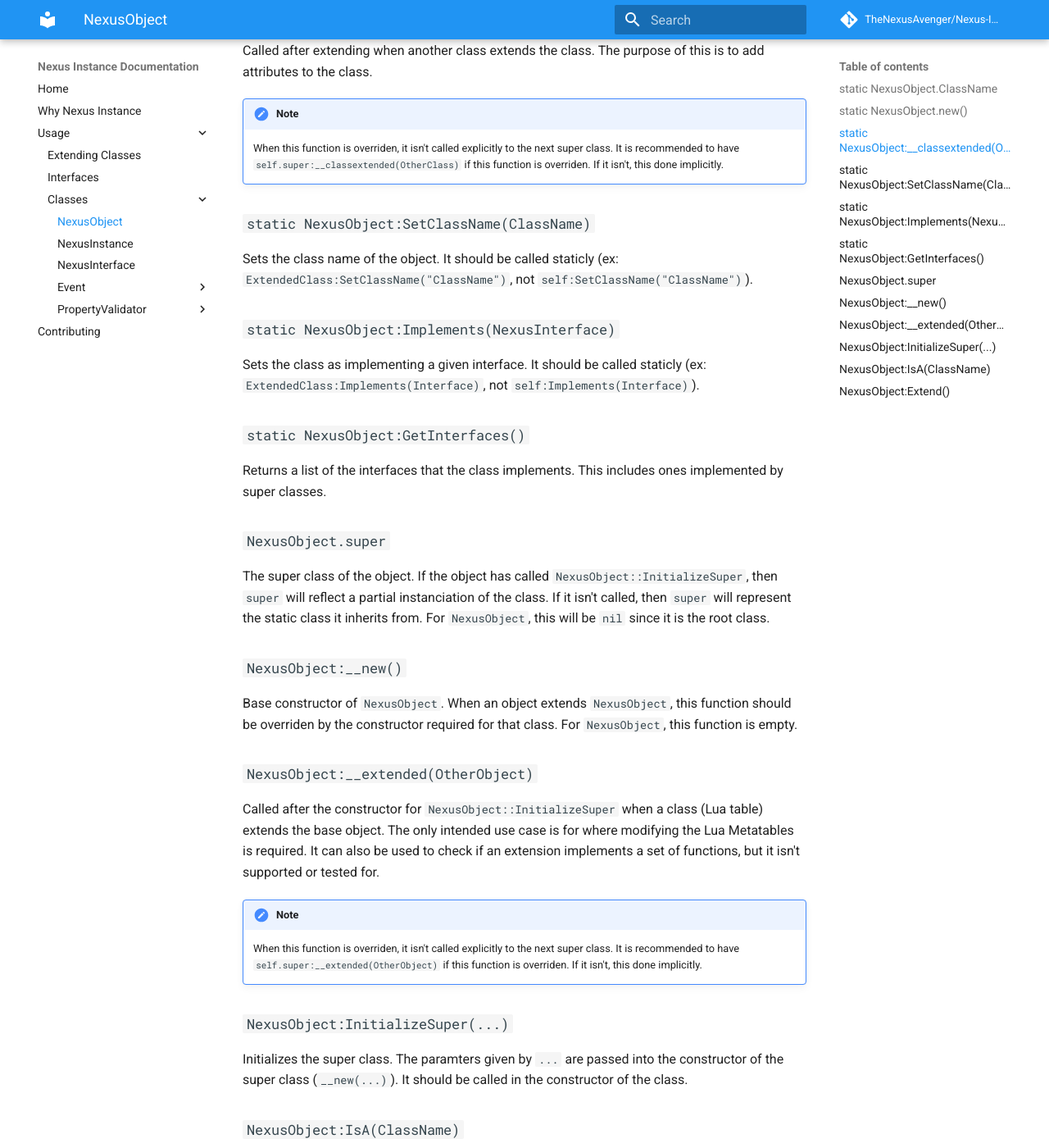
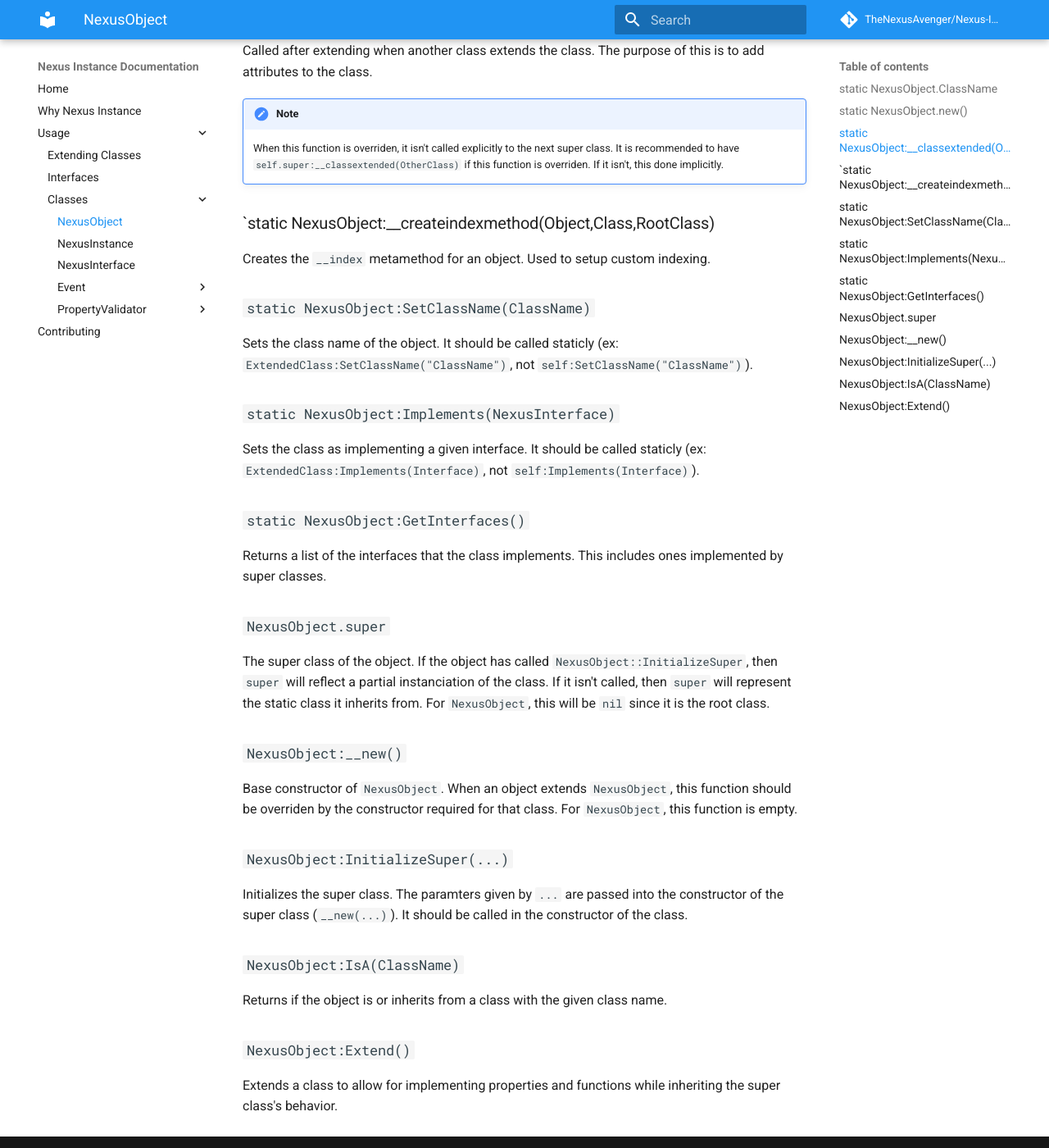
Before and after one commit to TheNexusAvenger/Nexus-Instance, an MkDocs documentation site: the page built from docs/getting-started/classes/nexusobject.md, in a window 1280 px wide and 1400 px high, scrolled down 596 px. Shown: the whole window at 82% size. Built offline with MkDocs 1.6.1 and Material for MkDocs 9.7.7, drawn with Linux system fonts in a browser that asks for light colours; comment, search, counter and statistics services are not loaded.

Commit message:
Removed __extended and added __createindexmethod from docs

```diff
--- a/docs/getting-started/classes/nexusobject.md
+++ b/docs/getting-started/classes/nexusobject.md
@@ -19,7 +19,6 @@ Creates an instance of `NexusObject`. It isn't intended
 to be used since it should be extended.
 
 ### `static NexusObject:__classextended(OtherClass)`
-
 Called after extending when another class extends
 the class. The purpose of this is to add attributes
 to the class.
@@ -28,6 +27,10 @@ to the class.
     explicitly to the next super class. It is recommended to
     have `self.super:__classextended(OtherClass)` if this function
     is overriden. If it isn't, this done implicitly.
+
+### `static NexusObject:__createindexmethod(Object,Class,RootClass)
+Creates the `__index` metamethod for an object. Used to
+setup custom indexing.
 
 ### `static NexusObject:SetClassName(ClassName)`
 Sets the class name of the object. It should be called staticly
@@ -57,19 +60,6 @@ Base constructor of `NexusObject`. When an object extends
 constructor required for that class. For `NexusObject`,
 this function is empty.
 
-### `NexusObject:__extended(OtherObject)`
-Called after the constructor for `NexusObject::InitializeSuper`
-when a class (Lua table) extends the base object. The
-only intended use case is for where modifying
-the Lua Metatables is required. It can also be used to
-check if an extension implements a set of functions,
-but it isn't supported or tested for.
-!!! note
-    When this function is overriden, it isn't called
-    explicitly to the next super class. It is recommended to
-    have `self.super:__extended(OtherObject)` if this function
-    is overriden. If it isn't, this done implicitly.
-
 ### `NexusObject:InitializeSuper(...)`
 Initializes the super class. The paramters given by `...`
 are passed into the constructor of the super class (`__new(...)`).
```
